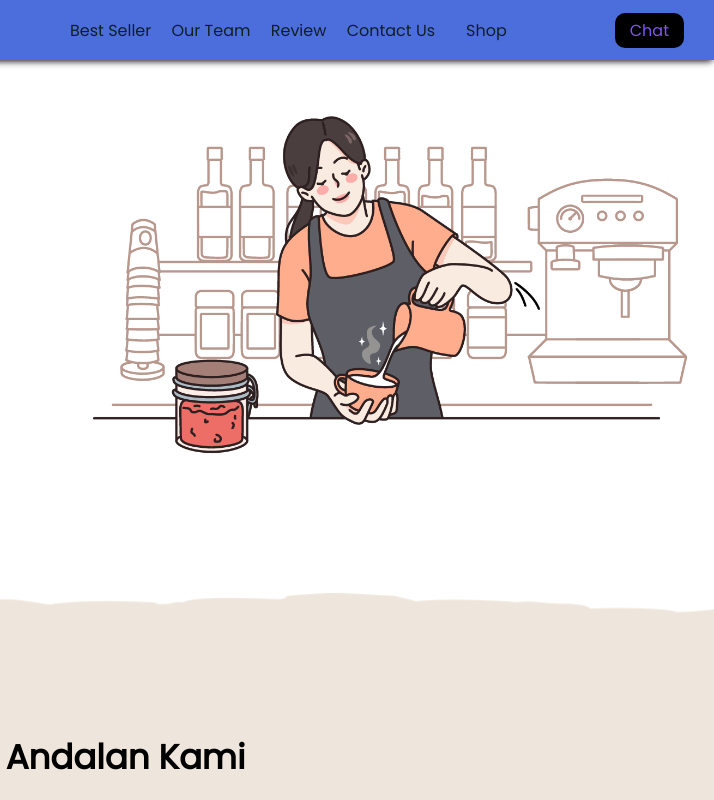
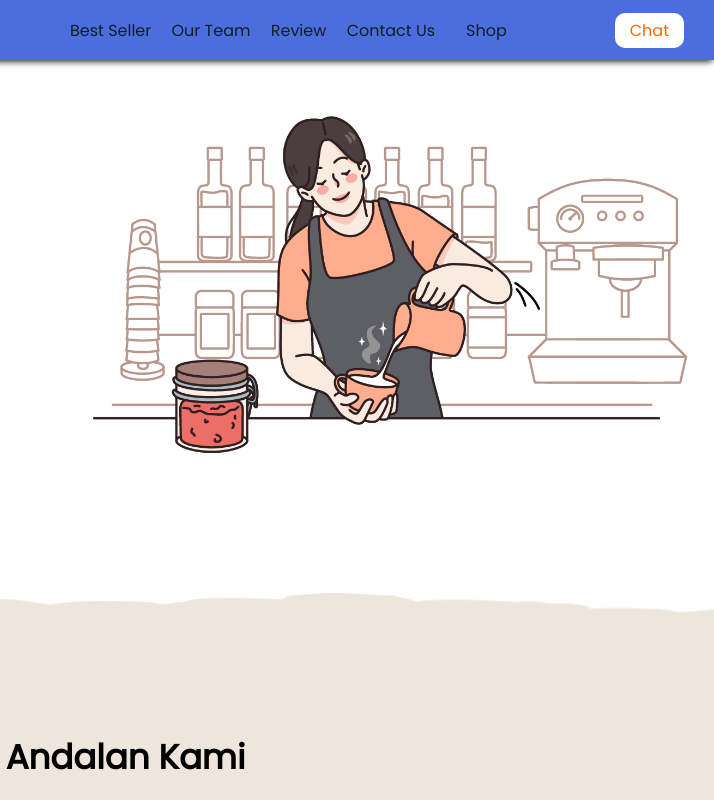
Before and after one commit to deviranda/kopi-kuy, a plain HTML site: page index.html in a window 1280 px wide. Shown: the top 800 px of the page, 566-1280 px from the left. Drawn offline with Linux system fonts and the light colour scheme.

Commit message:
ganti warna chat

```diff
--- a/css/style.css
+++ b/css/style.css
@@ -139,8 +139,8 @@ section {
 
 .chat {
    margin-right: 30px;
-   background-color: rgb(0, 0, 0);
-   color: rgb(127, 86, 238);
+   background-color: rgb(255, 255, 255);
+   color: rgb(255, 102, 0);
    padding-top: 5px;
    padding-right: 15px;
    padding-bottom: 5px;
@@ -388,7 +388,7 @@ terkait layout pada CSS untuk dapat memahami secara penuh
    width: 30%;
    padding: 35px 50px;
    box-shadow: 0px 0px 12px -10px #000;
-   background-color: rgb(127, 86, 238);
+   background-color: rgb(255, 255, 255);
 }
 
 .profile {
```
